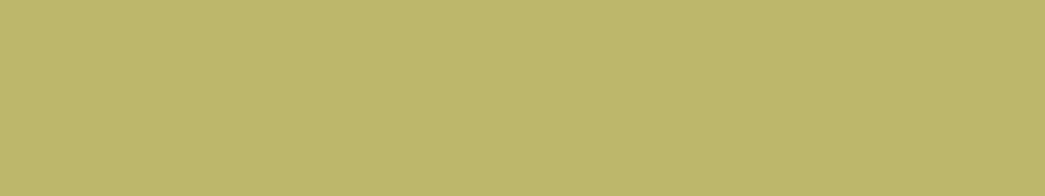
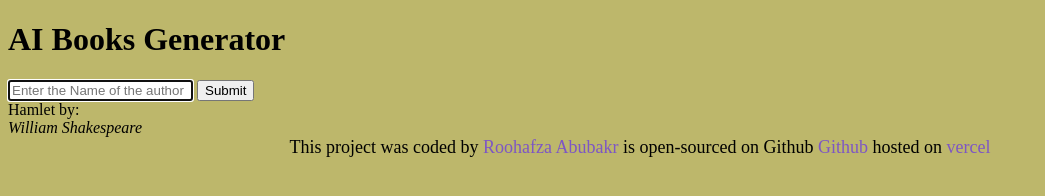
Before and after one commit to Rooh123/Book-generator, a plain HTML site: page index.html in a window 1280 px wide. Shown: the whole page, without its empty margins (0-1045 px from the left). Drawn offline with Linux system fonts and the light colour scheme.

Commit message:
added basic HTML structure

```diff
--- a/index.html
+++ b/index.html
@@ -1,12 +1,41 @@
 <!DOCTYPE html>
 <html lang="en">
-<head>
-    <meta charset="UTF-8">
-    <meta name="viewport" content="width=device-width, initial-scale=1.0">
-    <link rel="stylesheet" href="src/style.css">
-    <title>Book Generator</title>
-</head>
-<body>
+  <head>
+    <meta charset="UTF-8" />
+    <meta name="viewport" content="width=device-width, initial-scale=1.0" />
+    <link rel="stylesheet" href="src/style.css" />
+    <title>AI Book Generator</title>
+  </head>
+  <body>
+    <header>
+      <h1>AI Books Generator</h1>
+    </header>
+    <main>
+      <form>
+        <input type="text" placeholder="Enter the Name of the author" autofocus required autocomplete="off" />
+        <input type="submit" />
+      </form>
+      <div>
+        Hamlet by:<br />
+        <em> William Shakespeare</em>
+      </div>
+    </main>
+    <footer>
+      This project was coded by
+      <a href="https://github.com/Rooh123" target="_blank">Roohafza Abubakr</a>
+      is open-sourced on Github<a
+        href="https://github.com/Rooh123/Book-generator"
+        target="_blank"
+      >
+        Github
+      </a>
+      hosted on
+      <a
+        href="https://vercel.com/rooh123s-projects/book-generator"
+        target="_blank"
+        >vercel</a
+      >
+    </footer>
     <script src="src/index.js"></script>
-</body>
+  </body>
 </html>
--- a/src/style.css
+++ b/src/style.css
@@ -1,3 +1,11 @@
 body{
     background-color: darkkhaki;
 }
+footer {
+  text-align: center;
+  font-size: 18px;
+}
+a {
+  text-decoration: none;
+  color: #7d56c5;
+}
```
